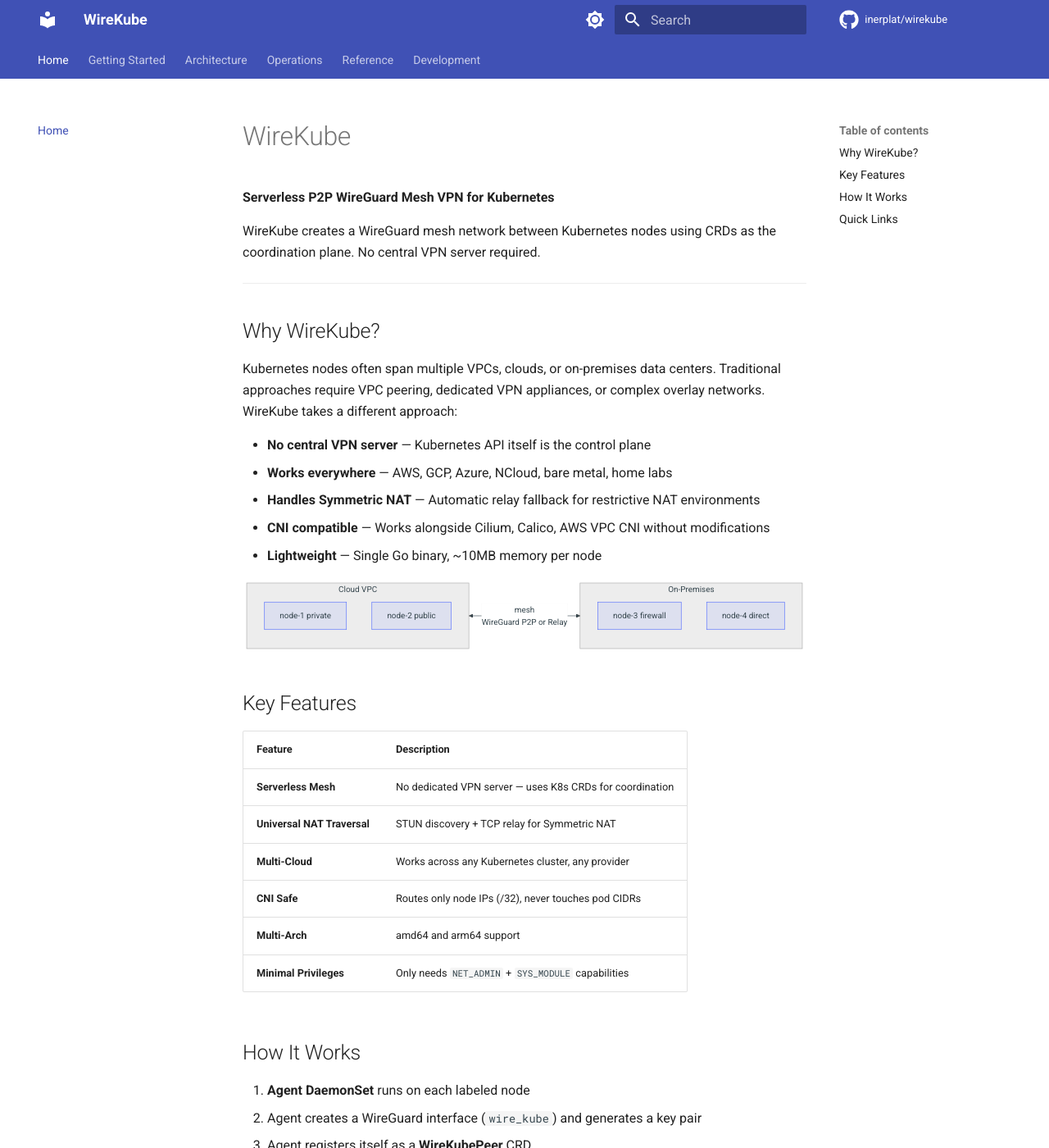
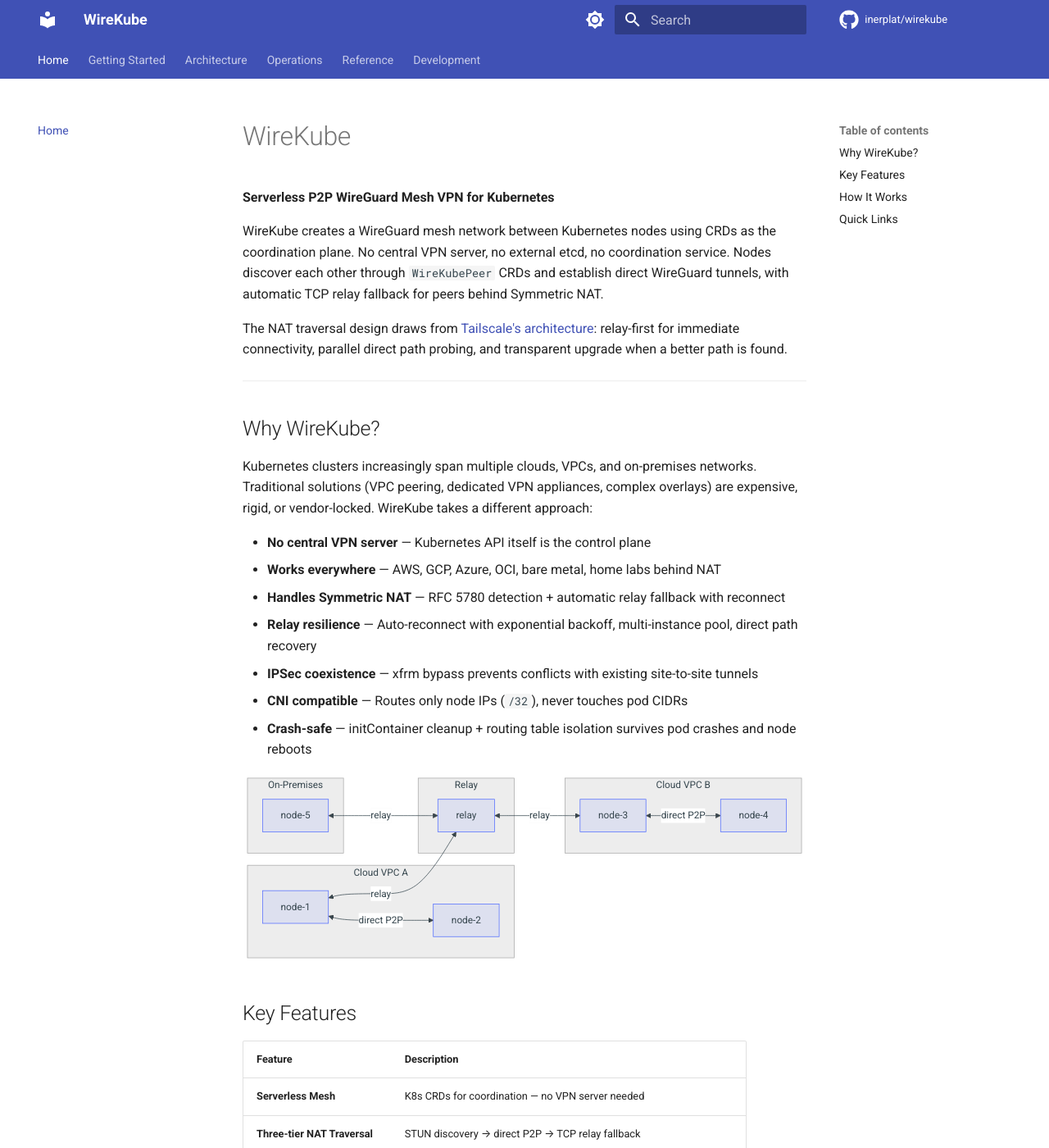
Before and after one commit to inerplat/wirekube, an MkDocs documentation site: the page built from docs/index.md, in a window 1280 px wide and 1400 px high. Shown: the whole window at 82% size. Built offline with MkDocs 1.6.1 and Material for MkDocs 9.7.7, drawn with Linux system fonts in a browser that asks for light colours; comment, search, counter and statistics services are not loaded; some of the changed text lies outside the part shown.

Commit message:
docs: update README, docs index, and add tag-triggered CI workflow
README rewritten with current architecture: relay pool, auto-reconnect,
direct path recovery, IPSec xfrm bypass, crash recovery. Includes
Tailscale NAT traversal blog as design reference.

Added GitHub Actions workflow (release.yml) that builds and pushes
multi-arch Docker images only on tag push (v*), not every commit.
Runs go vet and tests in parallel.

Updated project docs with relay pool package and expanded NAT traversal
description.

````diff
--- a/docs/index.md
+++ b/docs/index.md
@@ -2,58 +2,77 @@
 
 **Serverless P2P WireGuard Mesh VPN for Kubernetes**
 
-WireKube creates a WireGuard mesh network between Kubernetes nodes using CRDs as the coordination plane. No central VPN server required.
+WireKube creates a WireGuard mesh network between Kubernetes nodes using CRDs as the coordination plane. No central VPN server, no external etcd, no coordination service. Nodes discover each other through `WireKubePeer` CRDs and establish direct WireGuard tunnels, with automatic TCP relay fallback for peers behind Symmetric NAT.
+
+The NAT traversal design draws from [Tailscale's architecture](https://tailscale.com/blog/how-nat-traversal-works): relay-first for immediate connectivity, parallel direct path probing, and transparent upgrade when a better path is found.
 
 ---
 
 ## Why WireKube?
 
-Kubernetes nodes often span multiple VPCs, clouds, or on-premises data centers.
-Traditional approaches require VPC peering, dedicated VPN appliances, or complex
-overlay networks. WireKube takes a different approach:
+Kubernetes clusters increasingly span multiple clouds, VPCs, and on-premises networks. Traditional solutions (VPC peering, dedicated VPN appliances, complex overlays) are expensive, rigid, or vendor-locked. WireKube takes a different approach:
 
 - **No central VPN server** — Kubernetes API itself is the control plane
-- **Works everywhere** — AWS, GCP, Azure, NCloud, bare metal, home labs
-- **Handles Symmetric NAT** — Automatic relay fallback for restrictive NAT environments
-- **CNI compatible** — Works alongside Cilium, Calico, AWS VPC CNI without modifications
-- **Lightweight** — Single Go binary, ~10MB memory per node
+- **Works everywhere** — AWS, GCP, Azure, OCI, bare metal, home labs behind NAT
+- **Handles Symmetric NAT** — RFC 5780 detection + automatic relay fallback with reconnect
+- **Relay resilience** — Auto-reconnect with exponential backoff, multi-instance pool, direct path recovery
+- **IPSec coexistence** — xfrm bypass prevents conflicts with existing site-to-site tunnels
+- **CNI compatible** — Routes only node IPs (`/32`), never touches pod CIDRs
+- **Crash-safe** — initContainer cleanup + routing table isolation survives pod crashes and node reboots
 
 ```mermaid
 flowchart LR
-    subgraph Cloud["Cloud VPC"]
-        N1[node-1 private]
-        N2[node-2 public]
+    subgraph VPC-A["Cloud VPC A"]
+        N1[node-1]
+        N2[node-2]
+    end
+    subgraph VPC-B["Cloud VPC B"]
+        N3[node-3]
+        N4[node-4]
     end
     subgraph OnPrem["On-Premises"]
-        N3[node-3 firewall]
-        N4[node-4 direct]
+        N5[node-5]
     end
-    Cloud <-->|mesh<br/>WireGuard P2P or Relay| OnPrem
+    subgraph Relay
+        R[relay]
+    end
+    N1 <-->|direct P2P| N2
+    N3 <-->|direct P2P| N4
+    N1 <-->|relay| R
+    R <-->|relay| N3
+    N5 <-->|relay| R
 ```
 
 ## Key Features
 
 | Feature | Description |
 |---------|-------------|
-| **Serverless Mesh** | No dedicated VPN server — uses K8s CRDs for coordination |
-| **Universal NAT Traversal** | STUN discovery + TCP relay for Symmetric NAT |
-| **Multi-Cloud** | Works across any Kubernetes cluster, any provider |
-| **CNI Safe** | Routes only node IPs (/32), never touches pod CIDRs |
-| **Multi-Arch** | amd64 and arm64 support |
-| **Minimal Privileges** | Only needs `NET_ADMIN` + `SYS_MODULE` capabilities |
+| **Serverless Mesh** | K8s CRDs for coordination — no VPN server needed |
+| **Three-tier NAT Traversal** | STUN discovery → direct P2P → TCP relay fallback |
+| **Symmetric NAT Detection** | RFC 5780 multi-server STUN identifies endpoint-dependent mapping |
+| **Relay Auto-Reconnect** | Exponential backoff (1s–30s), proxy persistence across reconnections |
+| **Relay Pool Scaling** | DNS-based multi-instance discovery with failover |
+| **Direct Path Recovery** | Periodic probing upgrades relayed peers back to direct |
+| **IPSec Bypass** | `disable_xfrm` + `disable_policy` on WireGuard interface |
+| **Multi-Cloud / Multi-Arch** | Any K8s cluster, `amd64` + `arm64` |
+| **CNI Safe** | Routes only node IPs, pod CIDRs untouched |
 
 ## How It Works
 
-1. **Agent DaemonSet** runs on each labeled node
-2. Agent creates a WireGuard interface (`wire_kube`) and generates a key pair
-3. Agent registers itself as a **WireKubePeer** CRD
-4. Agent watches all WireKubePeer CRDs and configures WireGuard peers
-5. Endpoint discovery determines the best reachable address
-6. If direct P2P fails (Symmetric NAT), traffic routes through a **TCP relay**
+1. The **Agent DaemonSet** runs on each node with `hostNetwork: true`
+2. Each agent creates a WireGuard interface (`wire_kube`) and generates a key pair
+3. STUN discovery finds the node's public endpoint and detects NAT type
+4. The agent registers itself as a **WireKubePeer** CRD with its public key and endpoint
+5. All agents watch all WireKubePeer CRDs and configure WireGuard peers
+6. Direct P2P handshake is attempted first; if it times out, traffic routes through the **TCP relay**
+7. The relay preserves WireGuard end-to-end encryption — it cannot decrypt traffic
+8. Periodically, the agent re-probes direct paths and upgrades back from relay when possible
 
 ## Quick Links
 
 - [Quick Start](getting-started/quickstart.md) — Get a mesh running in 5 minutes
 - [Architecture](architecture/overview.md) — How WireKube works under the hood
+- [NAT Traversal](architecture/nat-traversal.md) — STUN, relay, and direct recovery
+- [Relay Design](architecture/relay.md) — Protocol, failover, and scaling
 - [Troubleshooting](operations/troubleshooting.md) — Common issues and fixes
 - [CRD Reference](reference/crds.md) — Complete CRD specification
````
Also changed, not shown: README.md (+128 -63 lines), 1 other file.
